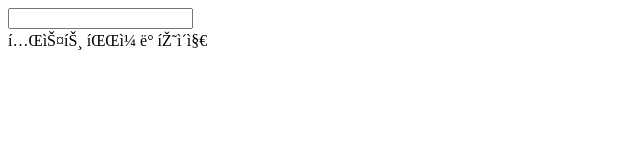
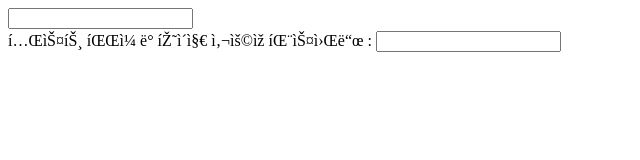
Before and after one commit to loveezis84/test, a plain HTML site: page index.html in a window 1280 px wide. Shown: the whole page, without its empty margins (0-640 px from the left). Drawn offline with Linux system fonts and the light colour scheme.

Commit message:
Update index.html

```diff
--- a/index.html
+++ b/index.html
@@ -13,6 +13,7 @@
 <input type="text"><br>
 <div>
 테스트 파일 및 페이지
+사용자 패스워드 : <input type="password">
 </div>
 </body>
 </html>
```
